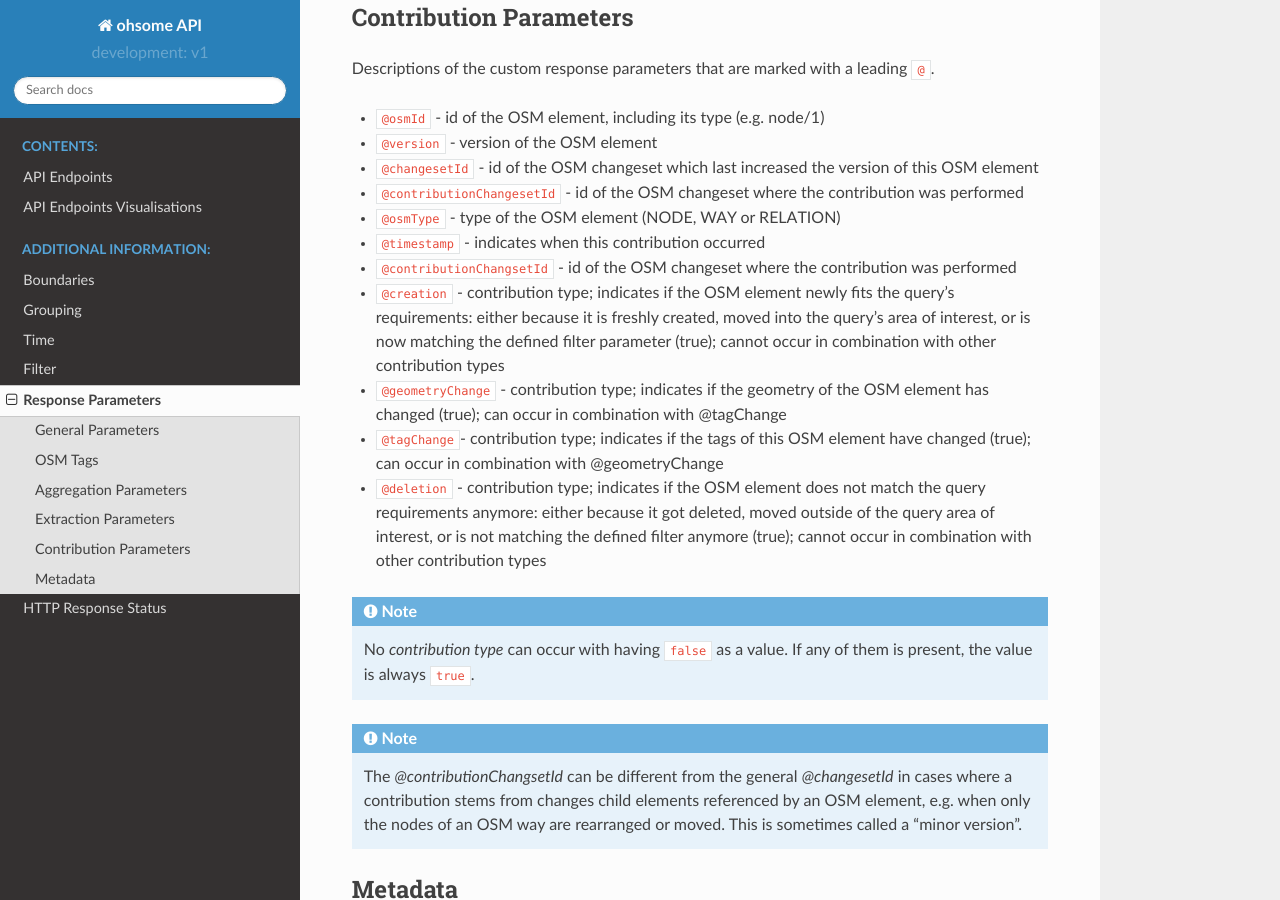
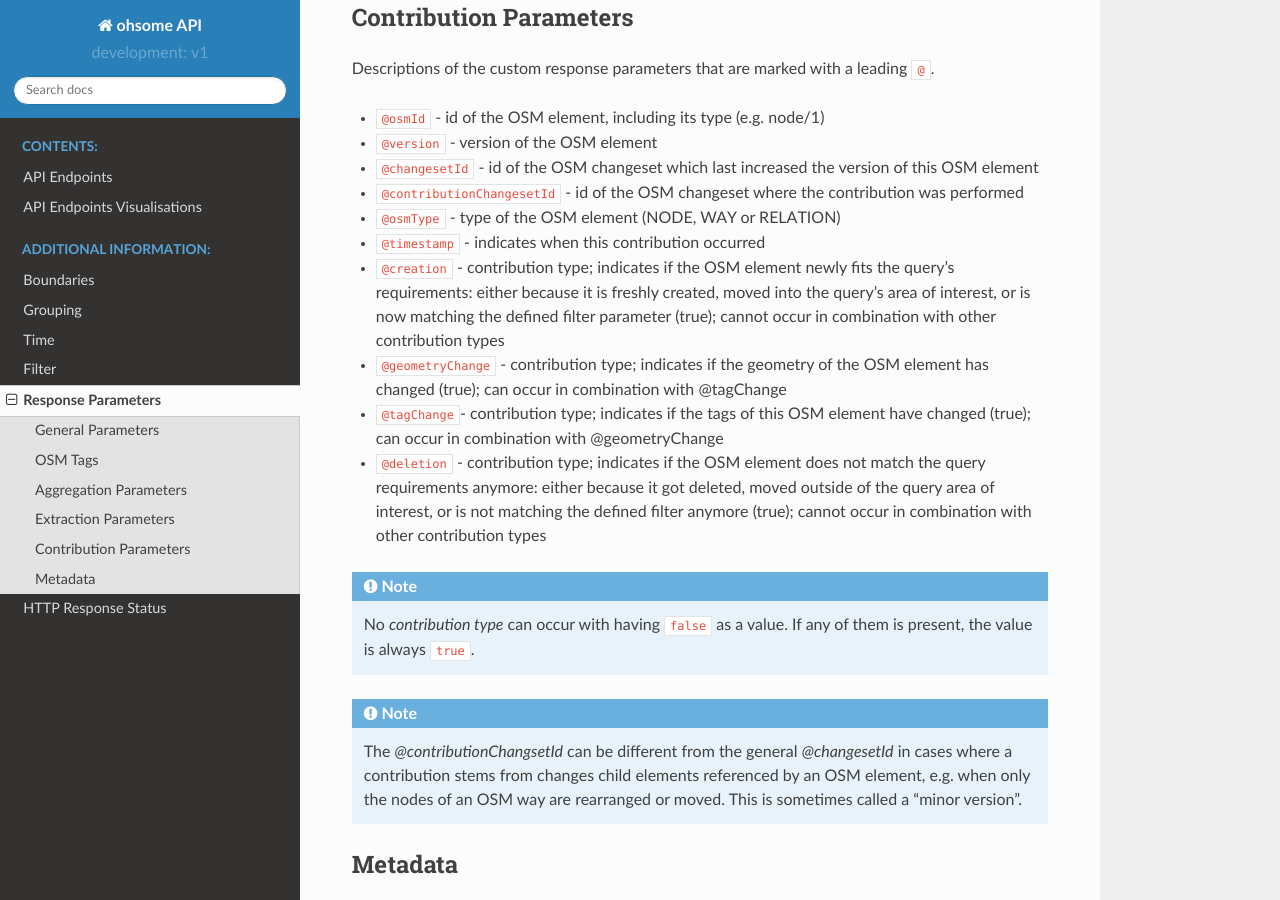
Before and after one commit to GIScience/ohsome-api, a Sphinx documentation site: the page built from docs/response-parameters.rst, in a window 1280 px wide and 900 px high, scrolled down 1239 px. Built offline with Sphinx 7.4.7 and the Read the Docs theme 2.0.0, drawn with Linux system fonts in a browser that asks for light colours.

Commit message:
docs: fix double entry in response parameters

```diff
--- a/docs/response-parameters.rst
+++ b/docs/response-parameters.rst
@@ -52,7 +52,6 @@
 * ``@contributionChangesetId`` - id of the OSM changeset where the contribution was performed
 * ``@osmType`` - type of the OSM element (NODE, WAY or RELATION)
 * ``@timestamp`` - indicates when this contribution occurred
-* ``@contributionChangsetId`` - id of the OSM changeset where the contribution was performed
 * ``@creation`` - contribution type; indicates if the OSM element newly fits the query's requirements: either because it is freshly created, moved into the query's area of interest, or is now matching the defined filter parameter (true); cannot occur in combination with other contribution types
 * ``@geometryChange`` - contribution type; indicates if the geometry of the OSM element has changed (true); can occur in combination with @tagChange
 * ``@tagChange``- contribution type; indicates if the tags of this OSM element have changed (true); can occur in combination with @geometryChange
```
